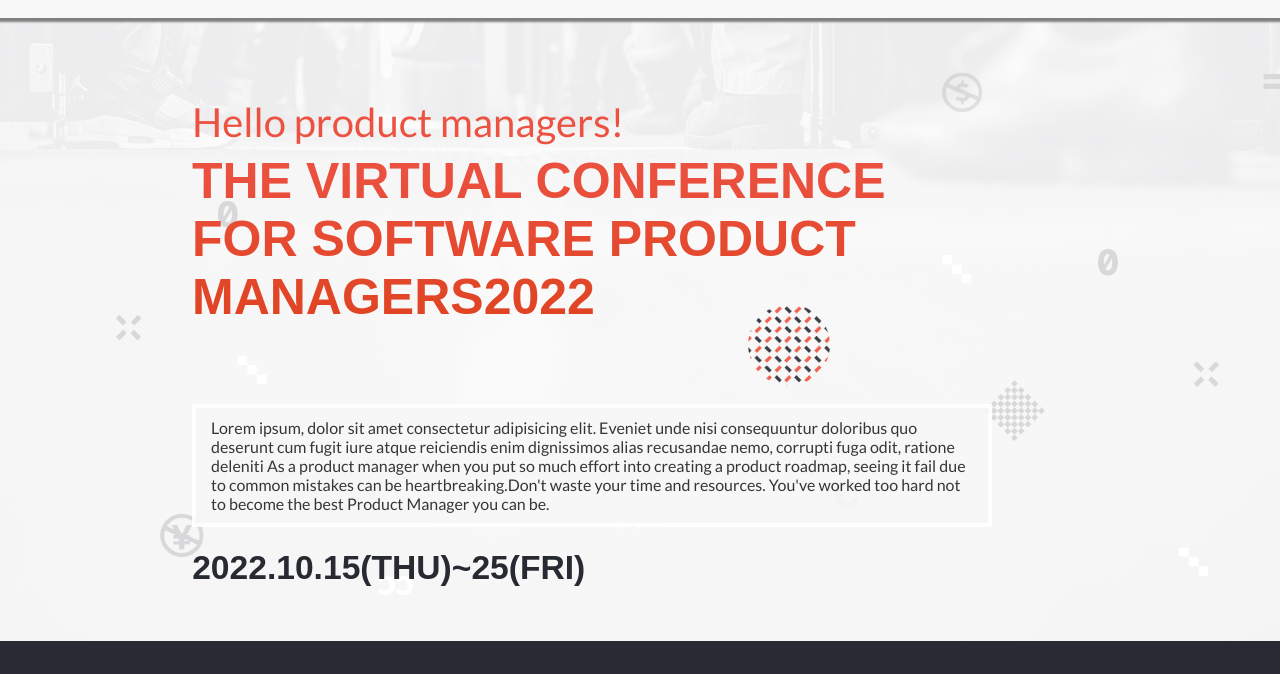
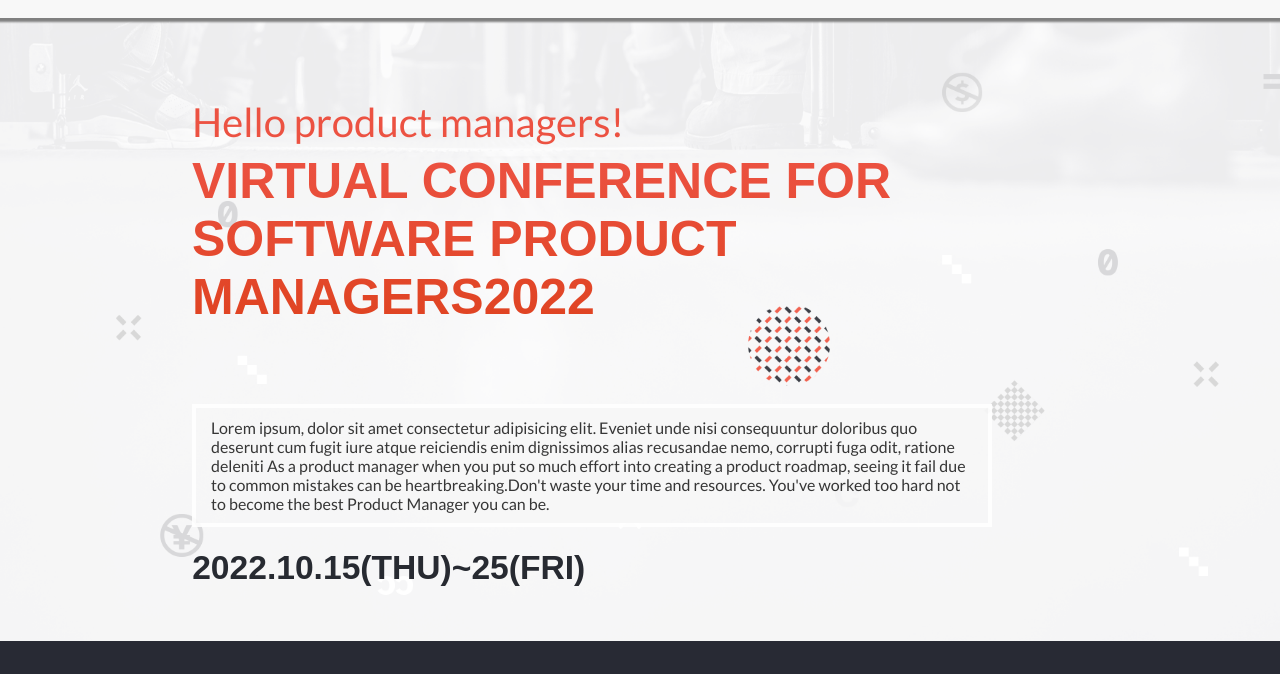
Before and after one commit to Edward-Kabue/capstone, a website: page index.html in a window 1280 px wide. Shown: the part 114-788 px from the top of the page. Drawn offline with Linux system fonts and the light colour scheme; a web font is replaced by a local one.

Commit message:
Update index.html

```diff
--- a/index.html
+++ b/index.html
@@ -64,8 +64,8 @@
             <div class="overlay">
             </div>
             <h3 class="pre-title">Hello product managers!</h3>
-            <h1 class="title">THE VIRTUAL CONFERENCE FOR
-                ‍SOFTWARE PRODUCT
+            <h1 class="title">VIRTUAL CONFERENCE FOR<br>
+                ‍SOFTWARE PRODUCT<br>
                 MANAGERS<span class="year">2022</span></h1>
             <p class="post-title">Lorem ipsum, dolor sit amet consectetur adipisicing elit. Eveniet unde nisi
                 consequuntur doloribus quo deserunt cum fugit iure atque reiciendis enim dignissimos alias recusandae
```
